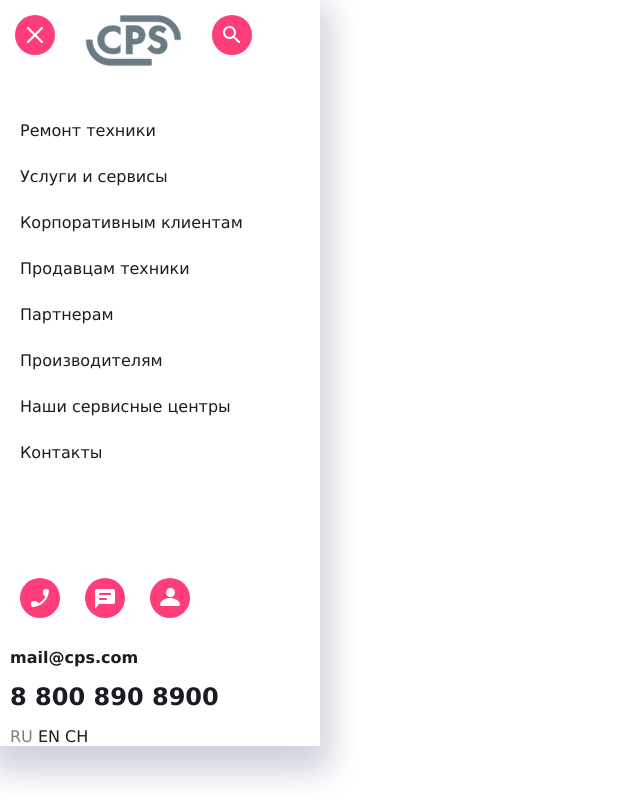
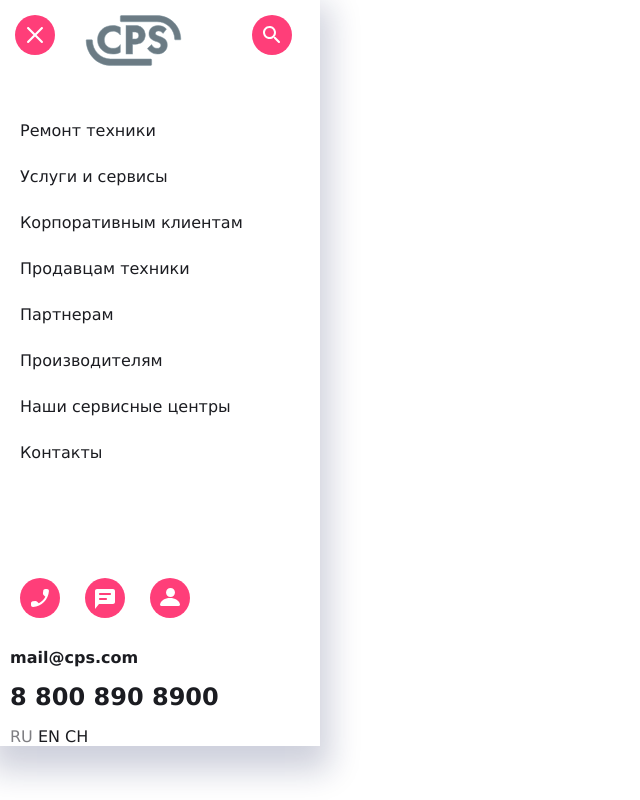
Before and after one commit to Shushan-Petrosyan/responsive-menu, a plain HTML site: page index.html in a window 1280 px wide. Shown: the whole page, without its empty margins (0-640 px from the left). Drawn offline with Linux system fonts and the light colour scheme.

Commit message:
initial commit

```diff
--- a/assets/css/style.css
+++ b/assets/css/style.css
@@ -22,7 +22,9 @@ header {
     height: 51px;
 }
 
-
+.search-icon {
+    margin-left: 40px;
+}
 
 .content-text {
 
@@ -33,14 +35,12 @@ header {
 
 .content-text:hover {
     color: #7e7e82;
+    border-left: 4px solid aqua;
+    padding: 5px;
 }
 
-/*.content-text1 {
-    border-left: 5px solid aqua;
-    padding-left:15px;
-    color: #7e7e82;
-    margin-left: -3px;
-}*/
+
+
 
 .main-footer {
   margin-top: 100px;
--- a/index.html
+++ b/index.html
@@ -13,7 +13,7 @@
   <img class="header-icons" src="assets/icons/cancel.svg" alt="">
 
   <img class="header-icons header-icons2" src="assets/icons/Group.svg" alt="">
-  <img class="header-icons" src="assets/icons/search.svg" alt="">
+  <img class="header-icons search-icon" src="assets/icons/search.svg" alt="">
 </div>
 
 <div class="menu-content">
@@ -41,6 +41,9 @@
   <a href="#">
     <p class="content-text">Контакты</p>
   </a>
+
+
+
 </div>
 
 <div class="main-footer">
```
